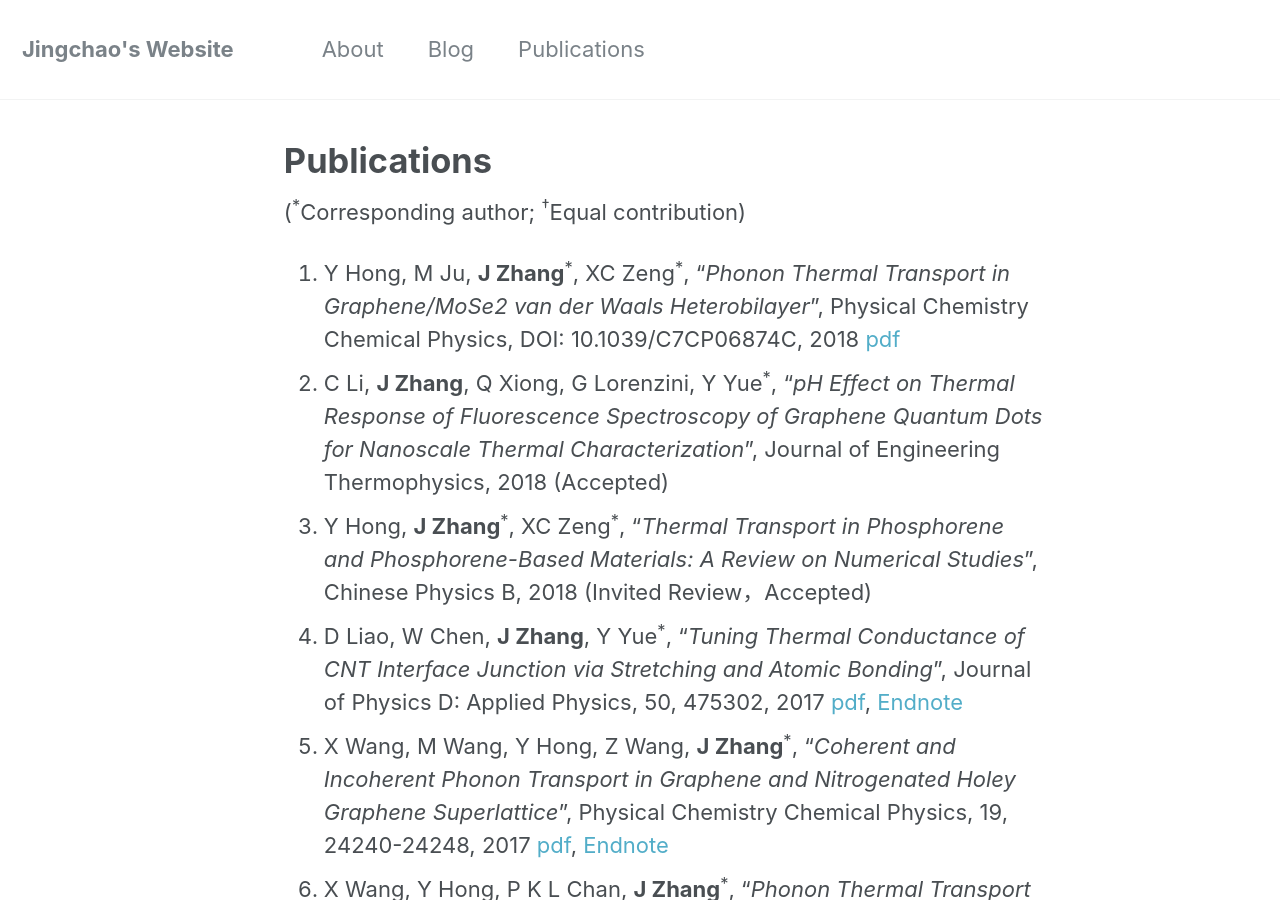
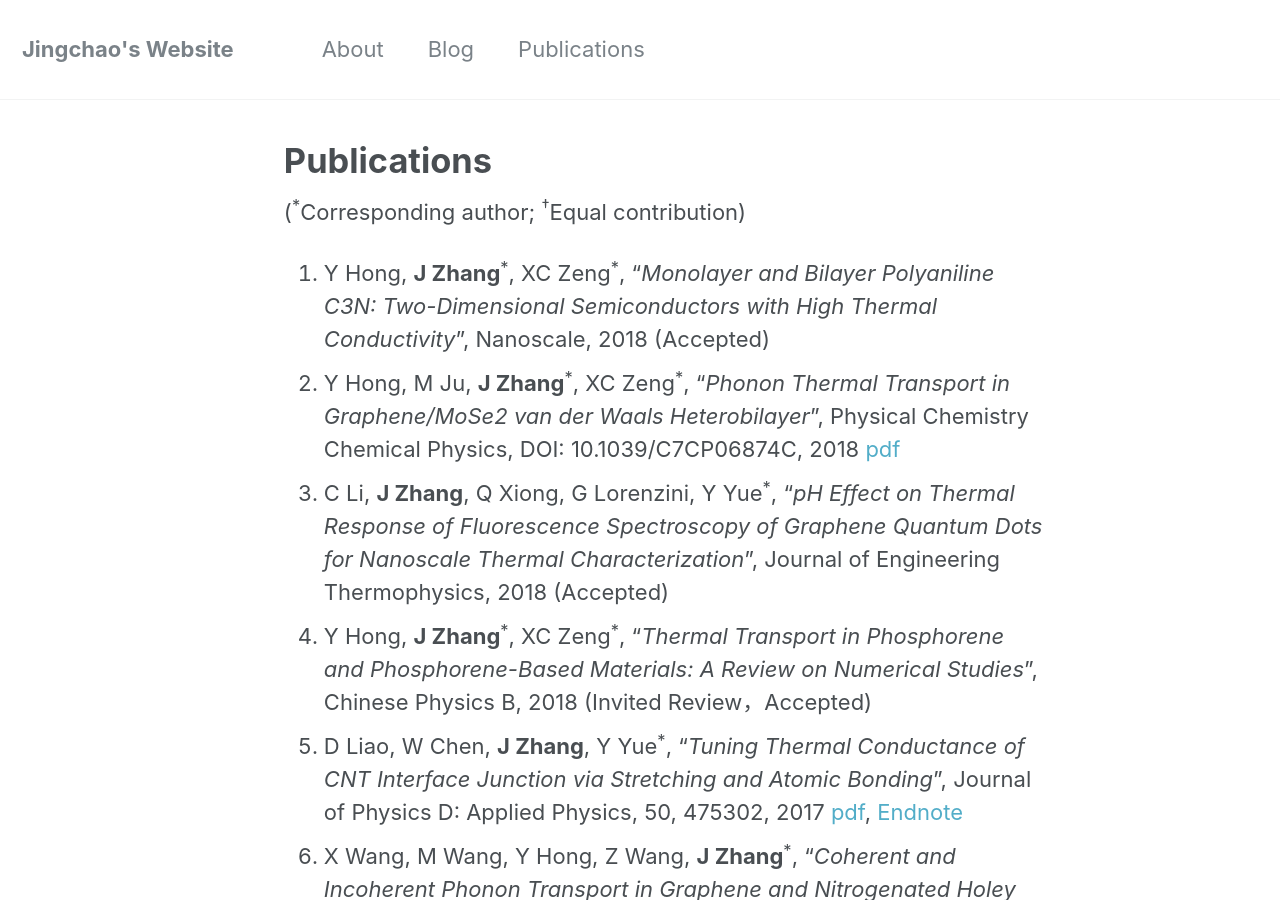
Before and after one commit to JingchaoZhang/JingchaoZhang.github.io, a Jekyll site: the page built from _pages/publications.md, in a window 1280 px wide and 900 px high. Built offline with Jekyll 4.4.1, drawn with Linux system fonts in a browser that asks for light colours.

Commit message:
Update publications.md

```diff
--- a/_pages/publications.md
+++ b/_pages/publications.md
@@ -7,6 +7,7 @@ author_profile: false
 
 (<sup>\*</sup>Corresponding author; <sup>†</sup>Equal contribution)
 
+1. Y Hong, **J Zhang**<sup>\*</sup>, XC Zeng<sup>\*</sup>, "_Monolayer and Bilayer Polyaniline C3N: Two-Dimensional Semiconductors with High Thermal Conductivity_", Nanoscale, 2018 (Accepted)
 1. Y Hong, M Ju, **J Zhang**<sup>\*</sup>, XC Zeng<sup>\*</sup>, "_Phonon Thermal Transport in Graphene/MoSe2 van der Waals Heterobilayer_", Physical Chemistry Chemical Physics, DOI: 10.1039/C7CP06874C, 2018 [pdf](https://drive.google.com/file/d/1k5u2lq0edLLrHe_thXeGPViDP6baNOrH/view?usp=sharing)
 1. C Li, **J Zhang**, Q Xiong, G Lorenzini, Y Yue<sup>\*</sup>, "_pH Effect on Thermal Response of Fluorescence Spectroscopy of Graphene Quantum Dots for Nanoscale Thermal Characterization_", Journal of Engineering Thermophysics, 2018 (Accepted)
 1. Y Hong, **J Zhang**<sup>\*</sup>, XC Zeng<sup>\*</sup>, "_Thermal Transport in Phosphorene and Phosphorene-Based Materials: A Review on Numerical Studies_", Chinese Physics B, 2018 (Invited Review，Accepted)
```
